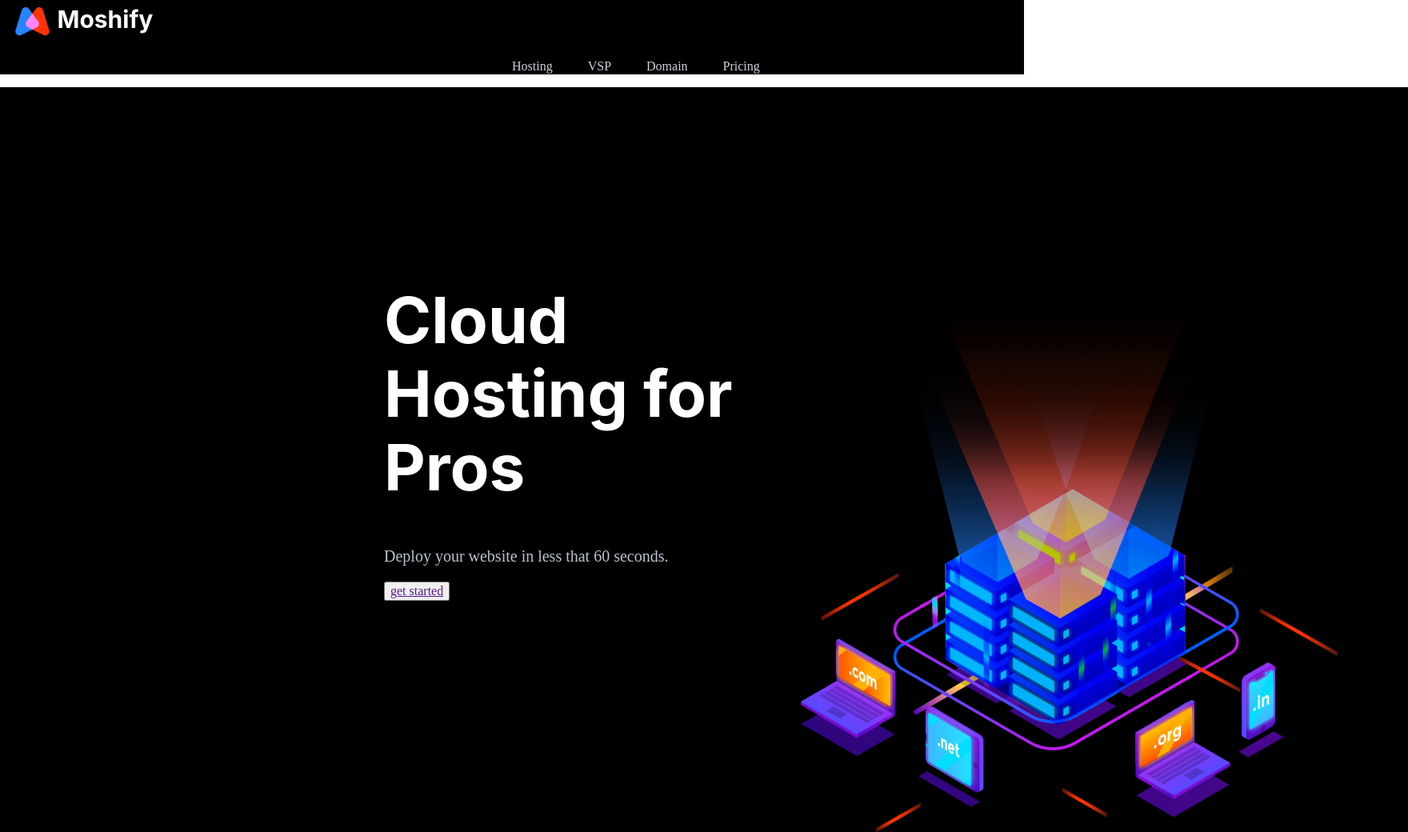
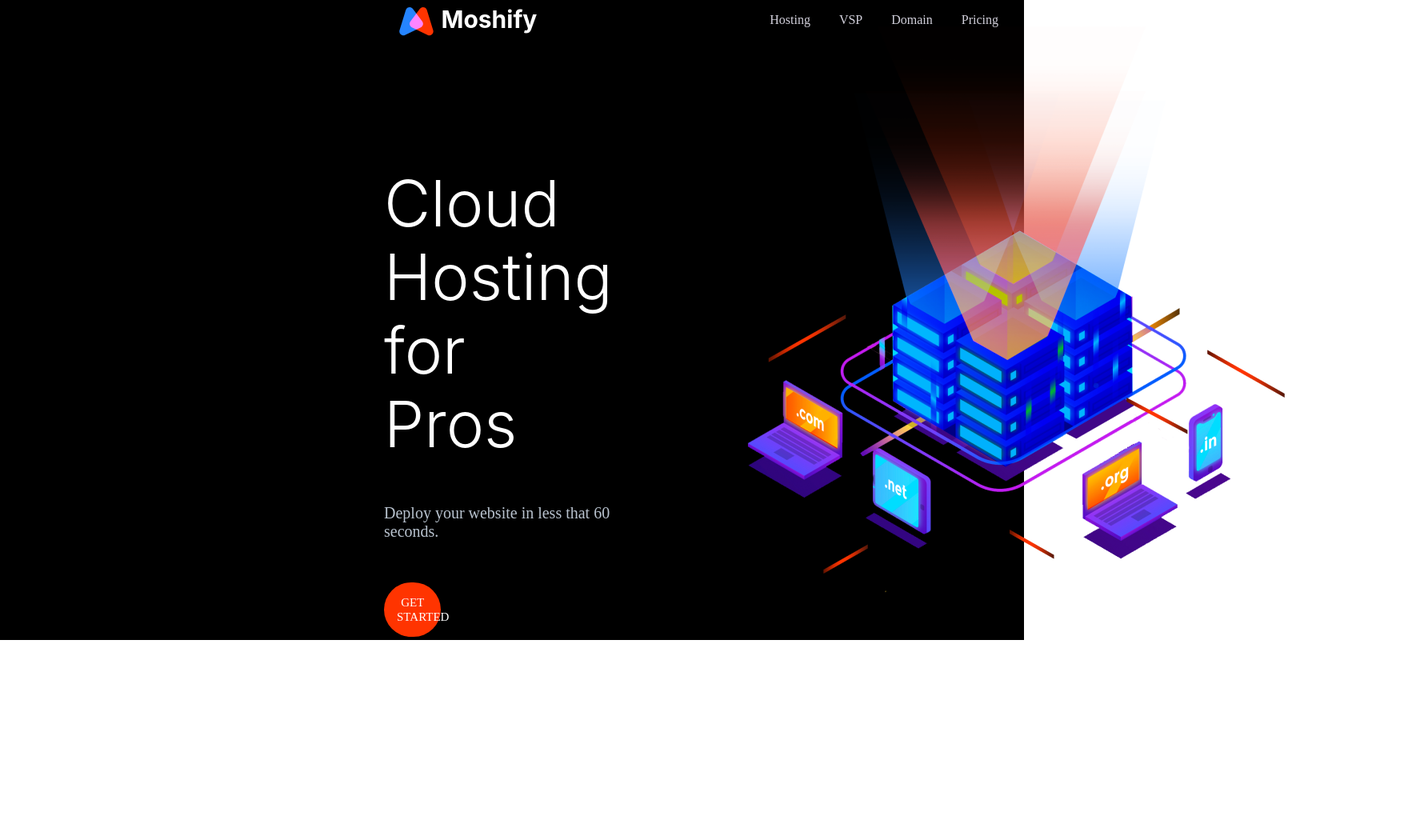
Before and after one commit to kenny5144/mshify, a plain HTML site: page index.html in a window 1280 px wide. Shown: the top 1040 px of the page at 80% size, 1760 px wide, since content can reach past the window. After the commit the page ends 906 px from the top, so only its background shows below. Drawn offline with Linux system fonts and the light colour scheme.

Commit message:
title section done

```diff
--- a/css/main.scss
+++ b/css/main.scss
@@ -4,6 +4,71 @@ body {
 }
 
 //navbar
+.section-uno {
+  background-color: black;
+  width: 100%;
+  height: 800px;
+}
+.first-nav {
+  display: flex;
+  justify-content: space-between;
+  width: 60%;
+  margin-left: 30em;
+}
+.first-image {
+  cursor: pointer;
+}
+.lil-links ol {
+  word-spacing: 2rem;
+}
+.lil-links li {
+  display: inline-block;
+}
+.lil-links li a {
+  color: #d2d0db;
+  text-decoration: none;
+}
+.lil-links li a:hover {
+  color: blue;
+  transition: 0.2s;
+}
 
-.first_nav {
+// title sec
+.title {
+  display: flex;
+  width: 60%;
+  margin-left: 30rem;
+  margin-top: 6rem;
 }
+.cloud-sec {
+  font-size: 80px;
+  color: white;
+  font-family: "inter";
+  font-weight: 300;
+}
+.title-p {
+  color: #b9c3cf;
+  font-size: 20px;
+}
+//get startedbutton
+
+.title-btn {
+  background-color: #ff3400;
+  border-radius: 5rem;
+  width: 25%;
+  border: none;
+  padding: 1rem;
+  margin-top: 2rem;
+}
+.title-btn a {
+  text-decoration: none;
+  color: white;
+  text-transform: uppercase;
+  font-size: 15px;
+}
+
+.title-banner {
+  position: relative;
+  bottom: 10rem;
+  left: 10rem;
+}
--- a/index.html
+++ b/index.html
@@ -10,6 +10,7 @@
   </head>
   <body>
     <section>
+      <div class="section-uno">
         <nav class="first-nav">
           <!-- Navbar content -->
           <div>
@@ -17,7 +18,7 @@
               ><img src="image/icon/logo.svg" alt=""
             /></a>
           </div>
-        <div>
+          <div class="lil-links">
             <ol>
               <li><a href="">Hosting</a></li>
 
@@ -29,10 +30,10 @@
         </nav>
 
         <div class="title">
-        <div class="cloud-sec">
-          <h1>Cloud Hosting for Pros</h1>
-          <p>Deploy your website in less that 60 seconds.</p>
-          <button class=>
+          <div>
+            <h1 class="cloud-sec">Cloud Hosting for Pros</h1>
+            <p class="title-p">Deploy your website in less that 60 seconds.</p>
+            <button class="title-btn">
               <a href="">get started </a>
             </button>
           </div>
@@ -41,6 +42,7 @@
             <img src="image/banner.png" alt="" />
           </div>
         </div>
+      </div>
     </section>
   </body>
 </html>
```
Also changed, not shown: css/main.css, 1 other file. Lines whose indentation alone changed are shown as unchanged.
